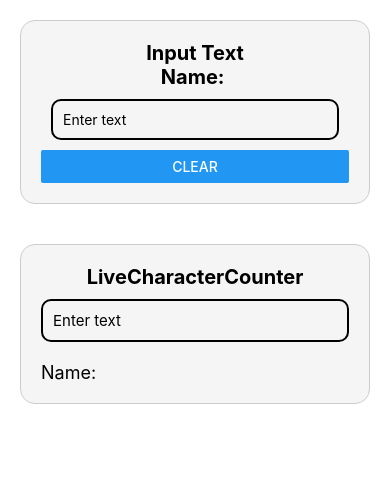
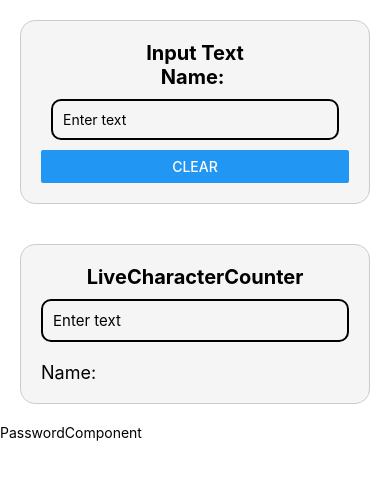
Before and after one commit to mohsinraza804/React-Native-Practice-with-Code, a React Native app: screen / in a window 390 px wide. Shown: the top 480 px of the page. Built offline with nearby package versions, Linux system fonts and the light colour scheme.

Commit message:
WeakPasswordComponent

```diff
--- a/App.jsx
+++ b/App.jsx
@@ -2,7 +2,7 @@ import { View, Text, TextInput, Button } from 'react-native';
 import React, { useState } from 'react';
 import { SafeAreaProvider, SafeAreaView, } from 'react-native-safe-area-context';
 import LiveCharacterCounter from './Components/LiveCharacterCounter'
-
+import PasswordComponent from './Components/PasswordComponent'
 const App = () => {
   const [text, setText] = useState('');
 
@@ -33,6 +33,8 @@ const App = () => {
 
         <LiveCharacterCounter />
 
+        <PasswordComponent />
+
       </SafeAreaView>
     </SafeAreaProvider>
   );
--- /dev/null
+++ b/Components/PasswordComponent.jsx
@@ -0,0 +1,12 @@
+import { View, Text } from 'react-native'
+import React from 'react'
+
+const PasswordComponent = () => {
+  return (
+    <View>
+      <Text>PasswordComponent</Text>
+    </View>
+  )
+}
+
+export default PasswordComponent
```
